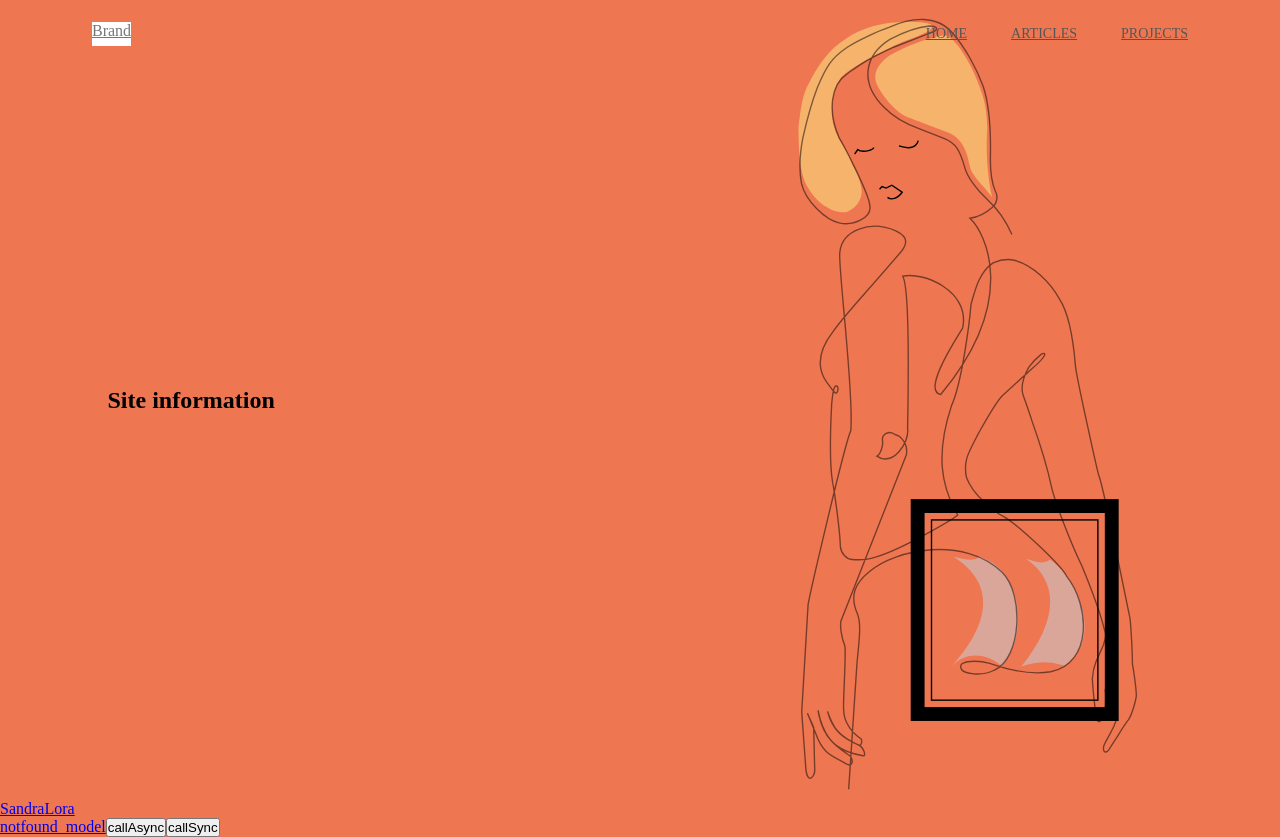
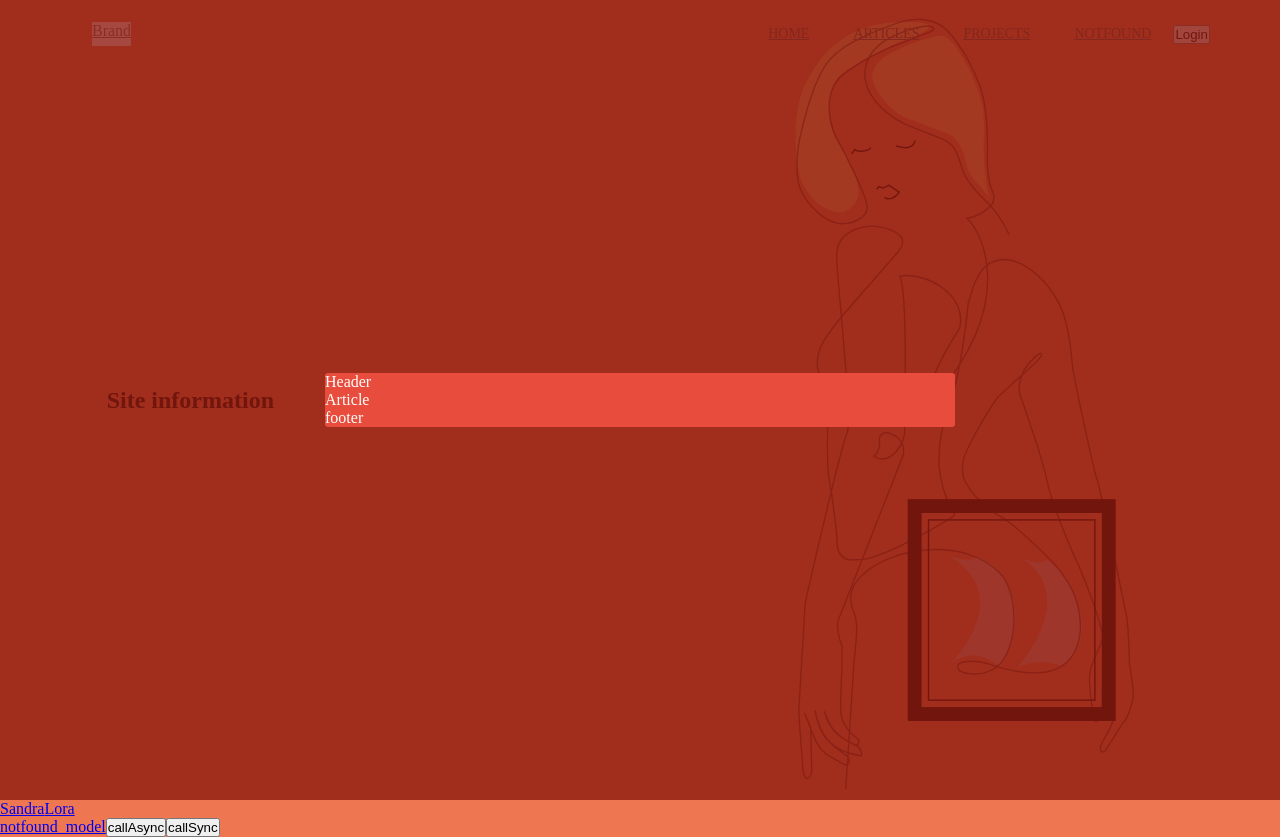
Before and after one commit to DVitaliy/bootybeauty-react, a React (Create React App) app: page /en/ in a window 1280 px wide. Built offline with nearby package versions, Linux system fonts and the light colour scheme.

Commit message:
add modal

```diff
--- a/src/components/modal.js
+++ b/src/components/modal.js
@@ -1,9 +1,25 @@
-import React from 'react'
+import React, { useRef } from 'react'
 
 import '../styles/Modal.css'
 
 //https://tympanus.net/Development/ModalWindowEffects/
+
 const Modal = () => {
-  return <div>modal</div>
+  const refModal = useRef(null)
+  const headlerClick = e => {
+    refModal.current.classList.remove('active')
+  }
+  return (
+    <React.Fragment>
+      <div className="modal active effect-scale" ref={refModal}>
+        <div className="content">
+          <header>Header</header>
+          <article>Article</article>
+          <footer>footer</footer>
+        </div>
+      </div>
+      <div className="overlay" onClick={headlerClick} />
+    </React.Fragment>
+  )
 }
 export default Modal
--- a/src/components/navbar.js
+++ b/src/components/navbar.js
@@ -1,5 +1,5 @@
 import React, { useEffect, useRef } from 'react'
-import { Link } from 'react-router-dom'
+import { Link, useParams } from 'react-router-dom'
 
 import { useAppState } from '../service/appstate'
 import '../styles/NavBar.css'
@@ -7,6 +7,11 @@ import '../styles/NavBar.css'
 //https://codepen.io/mrmlnc/pen/gpKbXM
 
 const NavBar = () => {
+  let { languageParam } = useParams()
+  const [appState, appAction] = useAppState()
+  const { auth } = appState
+  const { isAuthorized } = auth
+
   const refContainer = useRef(null)
   useEffect(() => {
     let timerTimeout
@@ -28,6 +33,9 @@ const NavBar = () => {
     // e.currentTarget.classList.toggle('-active')
     // e.currentTarget.previousElementSibling.classList.toggle('-on')
   }
+  const headlerCloseNavBar = e => {
+    //onButtonClick()
+  }
 
   return (
     <div className="navbar-component" ref={refContainer}>
@@ -35,7 +43,7 @@ const NavBar = () => {
         <Link to="/" className="brand">
           Brand
         </Link>
-        <nav role="navigation" className="list">
+        <nav role="navigation" className="list" onClick={headlerCloseNavBar}>
           <a href="#" className="item -link">
             Home
           </a>
@@ -45,6 +53,10 @@ const NavBar = () => {
           <a href="#" className="item -link">
             Projects
           </a>
+          <Link to={`/${languageParam}/notfound`} className="item -link">
+            notfound
+          </Link>
+          {isAuthorized ? <button>Logout</button> : <button>Login</button>}
         </nav>
         <button className="toggle" onClick={onButtonClick}>
           <span className="icon" />
--- a/src/service/routing.js
+++ b/src/service/routing.js
@@ -21,6 +21,7 @@ import { Beauties } from 'pages'
 import { useTranslate } from './localization'
 
 import Header from '../components/header'
+import Modal from '../components/modal'
 
 const delay = ms => {
   return new Promise(resolve => {
@@ -48,6 +49,7 @@ const Routing = () => {
   return (
     <React.Fragment>
       <Header />
+      <Modal />
       {/* <h1>
         {t('test')} {language}
       </h1> */}
--- a/src/styles.css
+++ b/src/styles.css
@@ -4,6 +4,8 @@ https://www.youtube.com/watch?v=M7m_3b1Jjzc
 
 Шпаргалка по Grid
 https://tpverstak.ru/grid/
+https://codepen.io/prvnbist/pen/povrxBa?editors=0100
+
 Шпаргалка по Flexbox
 https://tpverstak.ru/flex-cheatsheet/
 
--- a/src/styles/HomePage.css
+++ b/src/styles/HomePage.css
@@ -1,6 +1,6 @@
 .main-container {
   display: grid;
-  grid-gap: 10px;
+  /* grid-gap: 10px; */
   height: 100vh;
   grid-template-rows: repeat(10, 1fr);
   grid-template-columns: repeat(12, 1fr);
@@ -19,7 +19,7 @@
 
 @media (max-width: 768px) {
   .main-container {
-    min-height: 800px;
+    min-height: 700px;
   }
   .header-container {
     grid-row: 2 / 6;
--- a/src/styles/Modal.css
+++ b/src/styles/Modal.css
@@ -0,0 +1,51 @@
+.modal {
+  position: fixed;
+  top: 50%;
+  left: 50%;
+  width: 50%;
+  max-width: 630px;
+  min-width: 320px;
+  height: auto;
+  z-index: 2000;
+  visibility: hidden;
+  backface-visibility: hidden;
+  transform: translateX(-50%) translateY(-50%);
+}
+.modal.active {
+  visibility: visible;
+}
+
+.effect-scale .content {
+  transform: scale(0.7);
+  opacity: 0;
+  transition: all 0.3s;
+}
+.content {
+  color: #fff;
+  background: #e74c3c;
+  position: relative;
+  border-radius: 3px;
+  margin: 0 auto;
+}
+
+.modal.active.effect-scale .content {
+  transform: scale(1);
+  opacity: 1;
+}
+.overlay {
+  position: fixed;
+  width: 100%;
+  height: 100%;
+  visibility: hidden;
+  top: 0;
+  left: 0;
+  z-index: 1000;
+  opacity: 0;
+  background: rgba(143, 27, 15, 0.8);
+  transition: opacity 0.3s;
+}
+
+.modal.active ~ .overlay {
+  opacity: 1;
+  visibility: visible;
+}
```
